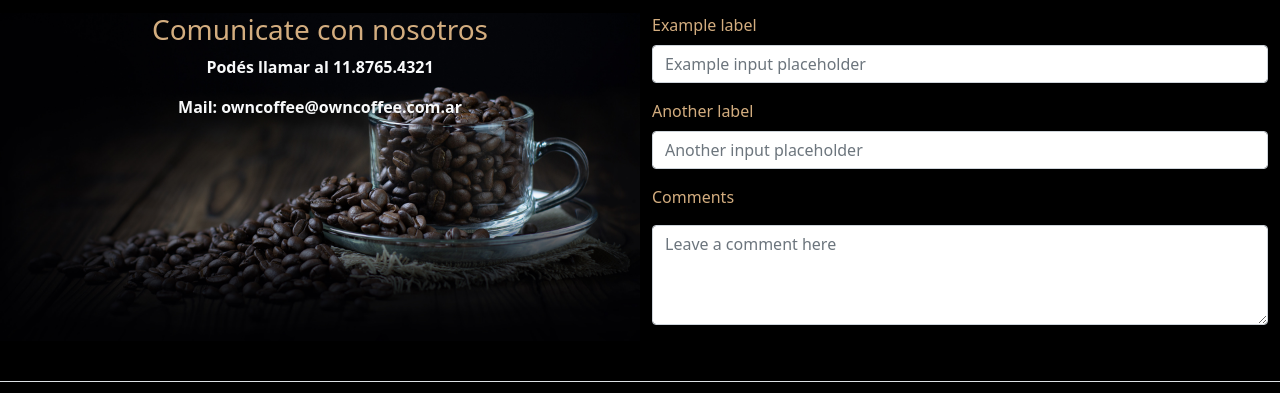
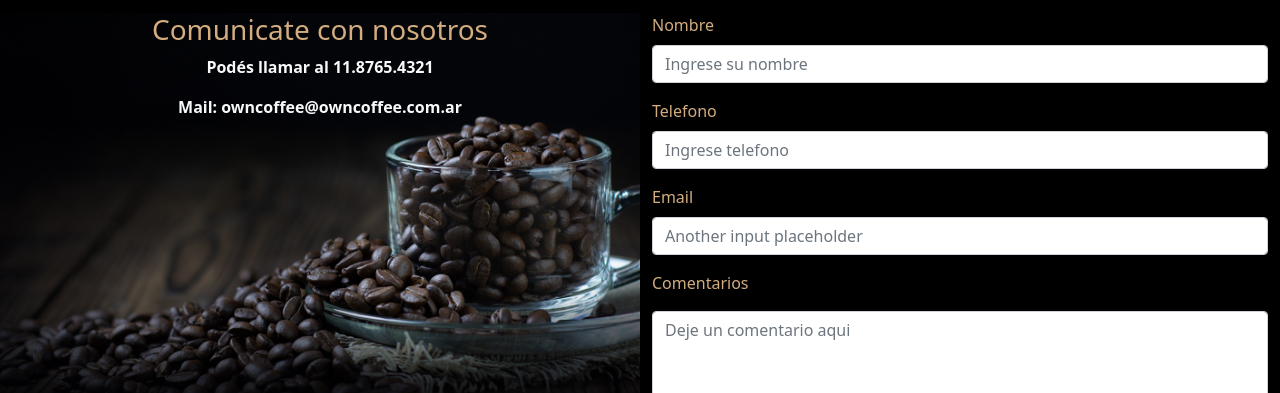
Before and after one commit to gbonfrisco/ownCoffee, a plain HTML site: page assets/pages/contacto.html in a window 1280 px wide. Shown: the part 229-622 px from the top of the page. Drawn offline with nearby package versions, Linux system fonts and the light colour scheme.

Commit message:
Termino Contacto.html

```diff
--- a/assets/pages/contacto.html
+++ b/assets/pages/contacto.html
@@ -60,31 +60,32 @@
 
  <div class="container-fluid">
    <div class="row">
-     <div class="align-items-center text-center col-6 col-md-6 col-xs-10 my-3 fondoContacto">
+     <div class="align-items-center text-center col-md-6 col-xs-12 my-3 fondoContacto">
        <h3 class="colorPropio text-center">Comunicate con nosotros</h3>
        <p class="text-light text-center fw-bold">Podés llamar al 11.8765.4321</p>
        <p class="text-light text-center fw-bold">Mail: owncoffee@owncoffee.com.ar</p>
      </div>
-     <div class="col-6 col-md-6 my-3 ">
+     <div class="col-md-6 col-xs-0 my-3 ">
 
       <div class="mb-3">
-        <label for="formGroupExampleInput" class="form-label colorPropio">Example label</label>
-        <input type="text" class="form-control" id="formGroupExampleInput" placeholder="Example input placeholder">
+        <label for="formGroupExampleInput" class="form-label colorPropio">Nombre</label>
+        <input type="text" class="form-control" id="formGroupExampleInput" placeholder="Ingrese su nombre">
       </div>
       <div class="mb-3">
-        <label for="formGroupExampleInput2" class="form-label colorPropio">Another label</label>
-        <input type="text" class="form-control" id="formGroupExampleInput2" placeholder="Another input placeholder">
+        <label for="formGroupExampleInput2" class="form-label colorPropio">Telefono</label>
+        <input type="text" class="form-control" id="formGroupExampleInput2" placeholder="Ingrese telefono">
+      </div>
+      <div class="mb-3">
+        <label for="formGroupExampleInput3" class="form-label colorPropio">Email</label>
+        <input type="email" class="form-control" name="email" id="formGroupExampleInput3" placeholder="Another input placeholder">
       </div>
         <div class="mb-3">
-          <label for="floatingTextarea" class="colorPropio mb-3">Comments</label>
-          <textarea class="form-control" placeholder="Leave a comment here" id="floatingTextarea" style="height: 100px"></textarea>
-
+          <label for="floatingTextarea" class="colorPropio mb-3">Comentarios</label>
+          <textarea class="form-control" placeholder="Deje un comentario aqui" id="floatingTextarea" style="height: 100px"></textarea>
       </div>
-
-
-
-      <!-- <label for="comentario align-items-center ">Comentarios: </label><br />
-      <textarea name="comentario" id="" cols="30" rows="10"></textarea> -->
+      <div class="col-12">
+        <button type="submit" class="btn btn-light">Enviar</button>
+      </div>
      </div>
    </div>
  </div>
```
